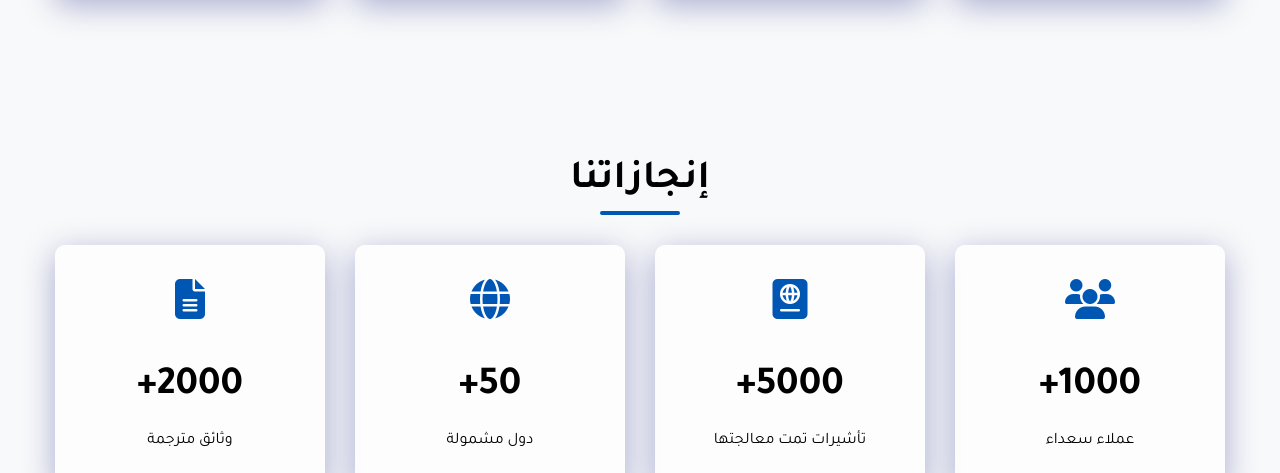
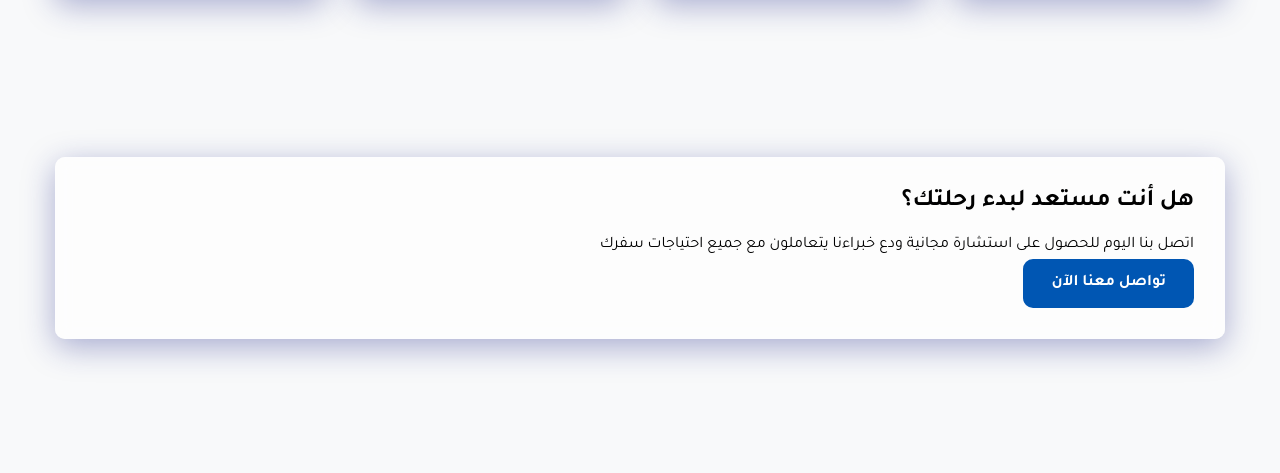
Before and after one commit to ideato-app/zaheb, a plain HTML site: page about.html in a window 1280 px wide. Shown: the part 1697-2170 px from the top of the page. Drawn offline with Linux system fonts and the light colour scheme.

Commit message:
feat: Comment out achievements section in about.html for future updates

```diff
--- a/about.html
+++ b/about.html
@@ -167,7 +167,7 @@
     </section>
 
     <!-- Achievements -->
-    <section class="achievements">
+    <!-- <section class="achievements">
         <div class="container">
             <h2 class="section-title" data-en="Our Achievements" data-ar="إنجازاتنا"></h2>
             <div class="stats-container">
@@ -201,7 +201,7 @@
                 </div>
             </div>
         </div>
-    </section>
+    </section> -->
 
     <!-- Call to Action -->
     <section class="cta">
```
